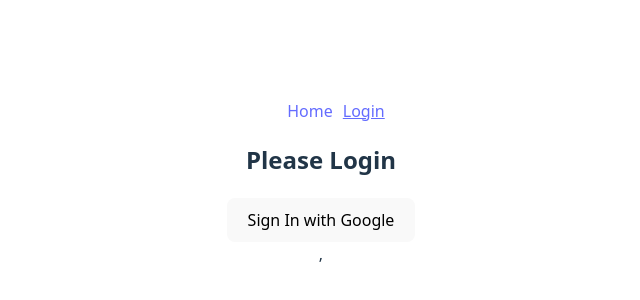
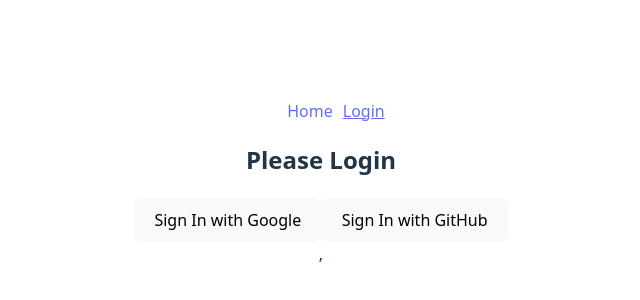
Before and after one commit to MstSubornaKhatun/simple-firebase-auth, a React (Vite) app: page /login in a window 1280 px wide. Shown: the part 226-526 px from the top of the page, without its empty margins (319-959 px from the left). Built offline with nearby package versions, Linux system fonts and the light colour scheme.

Commit message:
Github auth

```diff
--- a/src/components/Login/Login.jsx
+++ b/src/components/Login/Login.jsx
@@ -1,5 +1,5 @@
 import React, { useState } from 'react';
-import { GoogleAuthProvider, signInWithPopup, signOut } from "firebase/auth";
+import { GithubAuthProvider, GoogleAuthProvider, signInWithPopup, signOut } from "firebase/auth";
 import { auth } from '../../firebase/firebase.init';
 
 
@@ -8,6 +8,8 @@
 
     const [user, setUser] = useState(null);
     const provider = new GoogleAuthProvider();
+
+    const githubProvider = new GithubAuthProvider();
 
     const handleGoogleSignIn = () => {
         console.log('google sign in clicked')
@@ -30,13 +32,31 @@
             console.log(error)
         })
     }
+
+
+
+    const handleGithubSignIn = () => {
+        console.log('login with github')
+        signInWithPopup(auth, githubProvider)
+        .then(result =>{
+            console.log(result);
+            setUser(result)
+        })
+        .catch(error =>{
+            console.log(error)
+        })
+    }
     return (
         <div>
             <h2>Please Login</h2>
 
 
             {
-                user ? <button onClick={handleSignOut}>Sign Out</button> :    <button onClick={handleGoogleSignIn}>Sign In with Google</button>
+                user ? <button onClick={handleSignOut}>Sign Out</button> :
+                <>
+                <button onClick={handleGoogleSignIn}>Sign In with Google</button>
+                <button onClick={handleGithubSignIn}>Sign In with GitHub</button>
+                </>
 
             }
             {
```
